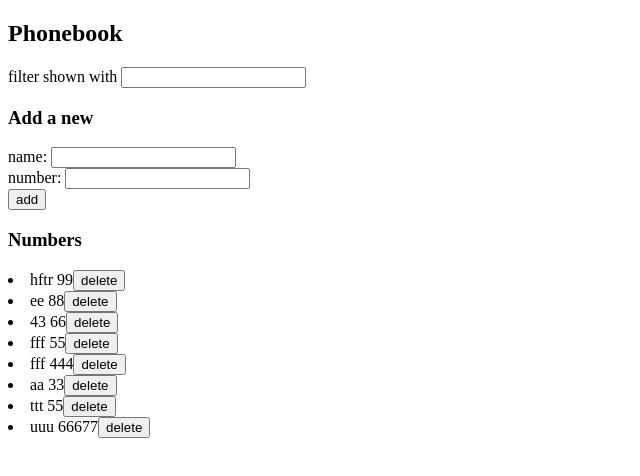
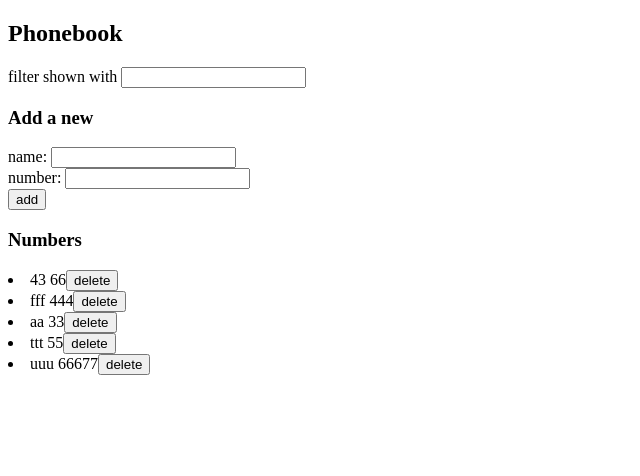
Before and after one commit to JoakimBjorklind/fullstackfall2020, a React (Create React App) app in the folder part2/phonebook/: page / in a window 1280 px wide. Shown: the top 476 px of the page, without its empty margins (0-640 px from the left). Built offline with nearby package versions, Linux system fonts and the light colour scheme; data requests are answered from the project's data file.

Commit message:
exercise 2.17 progress

```diff
--- a/part2/phonebook/db.json
+++ b/part2/phonebook/db.json
@@ -1,32 +1,11 @@
 {
   "persons": [
-    {
-      "content": "hftr",
-      "numb": "99",
-      "date": "2020-10-02T09:56:49.491Z",
-      "important": false,
-      "id": 5
-    },
-    {
-      "content": "ee",
-      "numb": "88",
-      "date": "2020-10-02T09:56:58.511Z",
-      "important": false,
-      "id": 6
-    },
     {
       "content": "43",
       "numb": "66",
       "date": "2020-10-02T11:02:21.655Z",
       "important": false,
       "id": 7
-    },
-    {
-      "content": "fff",
-      "numb": "55",
-      "date": "2020-10-02T11:08:10.775Z",
-      "important": true,
-      "id": 8
     },
     {
       "content": "fff",
--- a/part2/phonebook/src/App.js
+++ b/part2/phonebook/src/App.js
@@ -10,6 +10,7 @@ const App = () => {
   const [newName, setNewName ] = useState('')
   const [newNumber, setNewNumber ] = useState('')
   const [newFilter, setNewFilter] = useState('')
+  const [errorMessage, setErrorMessage] = useState([ '', false])
 
   useEffect(() => {
     servpersons
@@ -58,13 +59,28 @@ const App = () => {
 }
 
 const cancelPerson = (id) => {
+  const person = persons.find(z => z.id === id)
+  if(window.confirm(`Sure you wanna delete ${person.content} ?`))
   servpersons
   .cancel(id)
-  .then(response => {
-    const del = persons.filter(z => id !== z.id)
-    setPersons(del)
-  })
+  .then(() =>
+  {setErrorMessage(`${person.content} was deleted from phonebook!`, false)
+  setTimeout(() => {
+    setErrorMessage(['', false])
+  }, 7000)
+  setPersons(persons.filter(z => id !== z.id))
+}).catch( error => {
+  setErrorMessage([`Person ${person.name} has already been deleted from server`, true])
+  setTimeout(() => {
+    setErrorMessage(['', false])
+  }, 5000)
+  setPersons(persons.filter(z => id !== z.id))
+})
+
 }
+
+
+
 
   const handleaChange = (event) => {
     console.log(event.target.value)
```
